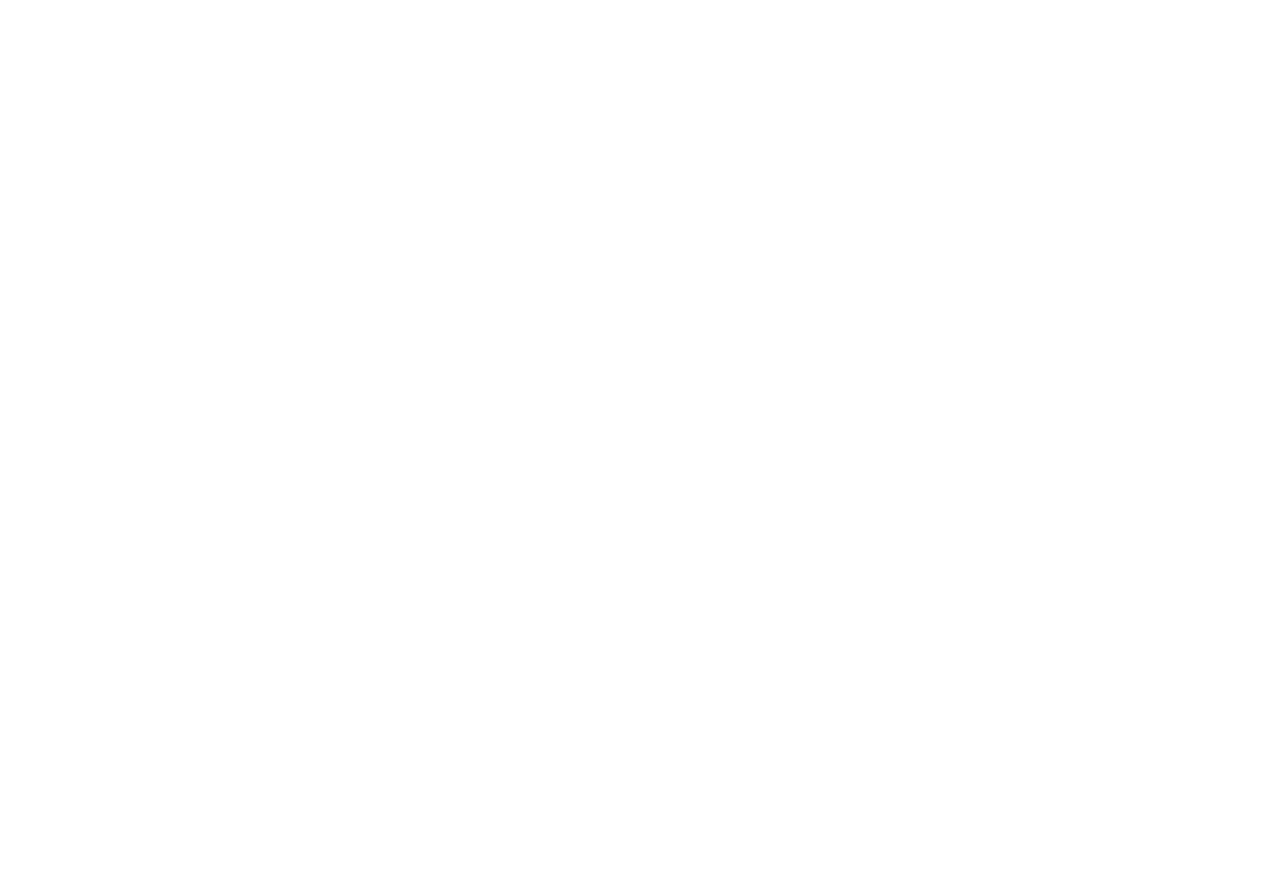
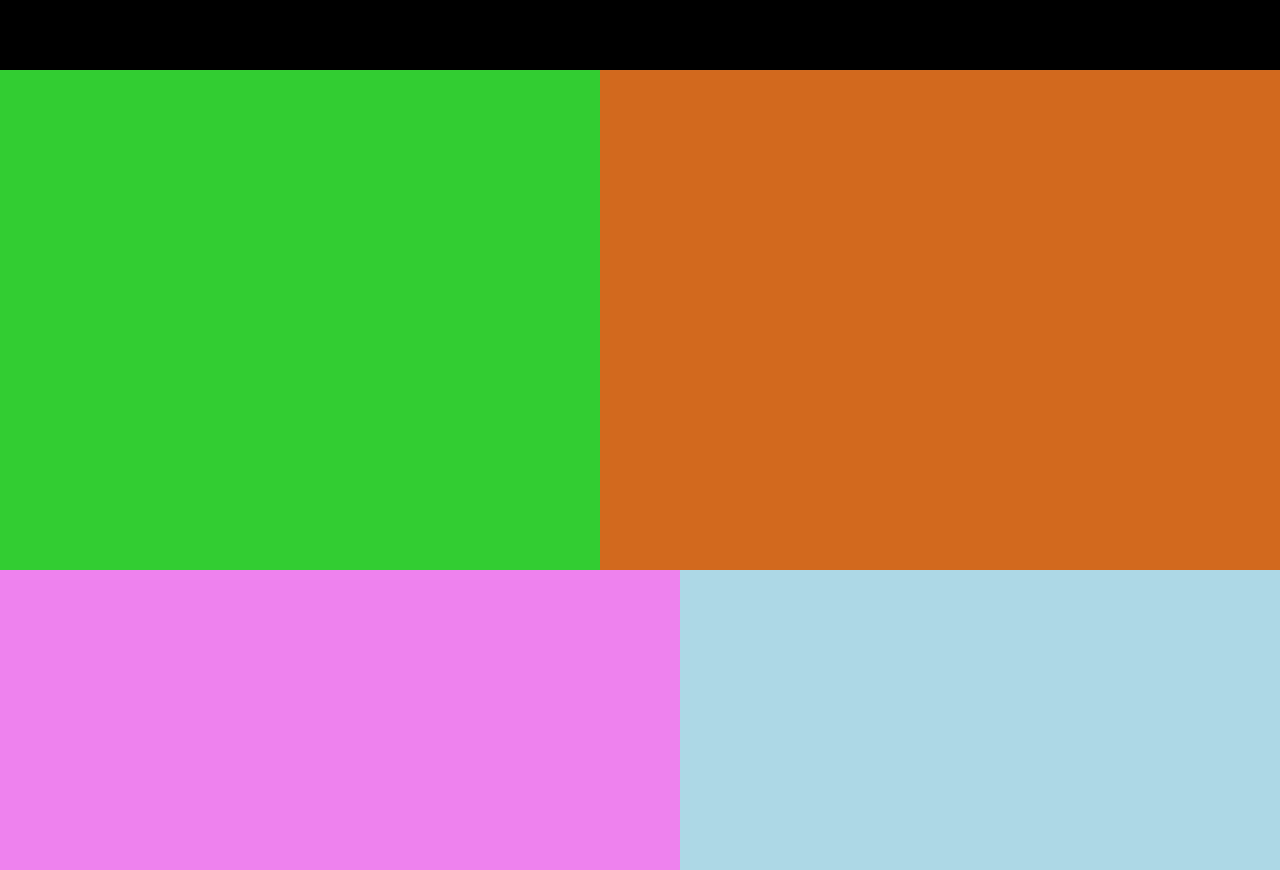
Before and after one commit to YannickMoris/agence-immo, a plain HTML site: page index.html in a window 1280 px wide. Before the commit the page ends 800 px from the top, so only its background shows below. Drawn offline with Linux system fonts and the light colour scheme.

Commit message:
correction fichier + reset.css + font-fam + mise en place de grid

```diff
--- a/index.html
+++ b/index.html
@@ -1,17 +1,28 @@
 <!DOCTYPE html>
-<html lang="en">
+<html lang="fr">
 <head>
     <meta charset="UTF-8">
     <meta http-equiv="X-UA-Compatible" content="IE=edge">
     <meta name="viewport" content="width=device-width, initial-scale=1.0">
-    <link rel="stylesheet" href="style.css">
+    <link rel="stylesheet" href="./styles/reset.css">
+    <link rel="stylesheet" href="./styles/style.css">
+    <link rel="preconnect" href="https://fonts.googleapis.com">
+    <link rel="preconnect" href="https://fonts.gstatic.com" crossorigin>
+    <link href="https://fonts.googleapis.com/css2?family=Open+Sans&family=Playfair+Display&display=swap" rel="stylesheet">
     <title>Agence Immo</title>
 </head>
 <body>
 
+    <div class="grille-acceuil">
+        <div class="menu"></div>
+        <div class="presentation"></div>
+        <div class="slider"></div>
+        <div class="choix"></div>
+        <div class="contact"></div>
+    </div>
 
 
 
-    <script src="app.js"></script>
+    <script src="./script/app.js"></script>
 </body>
 </html>
--- /dev/null
+++ b/styles/reset.css
@@ -0,0 +1,49 @@
+/* http://meyerweb.com/eric/tools/css/reset/
+   v2.0 | 20110126
+   License: none (public domain)
+*/
+
+html, body, div, span, applet, object, iframe,
+h1, h2, h3, h4, h5, h6, p, blockquote, pre,
+a, abbr, acronym, address, big, cite, code,
+del, dfn, em, img, ins, kbd, q, s, samp,
+small, strike, strong, sub, sup, tt, var,
+b, u, i, center,
+dl, dt, dd, ol, ul, li,
+fieldset, form, label, legend,
+table, caption, tbody, tfoot, thead, tr, th, td,
+article, aside, canvas, details, embed,
+figure, figcaption, footer, header, hgroup,
+menu, nav, output, ruby, section, summary,
+time, mark, audio, video {
+    box-sizing: border-box;
+	margin: 0;
+	padding: 0;
+	border: 0;
+	font-size: 100%;
+	font: inherit;
+	vertical-align: baseline;
+}
+/* HTML5 display-role reset for older browsers */
+article, aside, details, figcaption, figure,
+footer, header, hgroup, menu, nav, section {
+	display: block;
+}
+body {
+	line-height: 1;
+}
+ol, ul {
+	list-style: none;
+}
+blockquote, q {
+	quotes: none;
+}
+blockquote:before, blockquote:after,
+q:before, q:after {
+	content: '';
+	content: none;
+}
+table {
+	border-collapse: collapse;
+	border-spacing: 0;
+}
--- /dev/null
+++ b/styles/style.css
@@ -0,0 +1,36 @@
+body {
+    font-family: 'Open Sans', Arial, Helvetica, sans-serif;
+    height: 100vh;
+}
+
+.grille-acceuil {
+    width: 100%;
+    height: 100%;
+    display: grid;
+    grid-template: 70px 500px minmax(300px,1fr)  / 600px 1fr 600px;
+}
+
+.menu {
+    grid-area: 1 / 1 / 2 / -1;
+    background: #000;
+}
+
+.presentation {
+    grid-area: 2 / 1 / 3 / 2;
+    background: limegreen;
+}
+
+.slider {
+    grid-area: 2 / 2 / 3 / -1;
+    background: chocolate;
+}
+
+.choix {
+    grid-area: 3 / 1 /4 / 3;
+    background: violet;
+}
+
+.contact {
+    grid-area: 3 / 3 / 4 / 4;
+    background: lightblue;
+}
```
Also changed, not shown: script/app.js (added), style.css (deleted), 1 other file.
